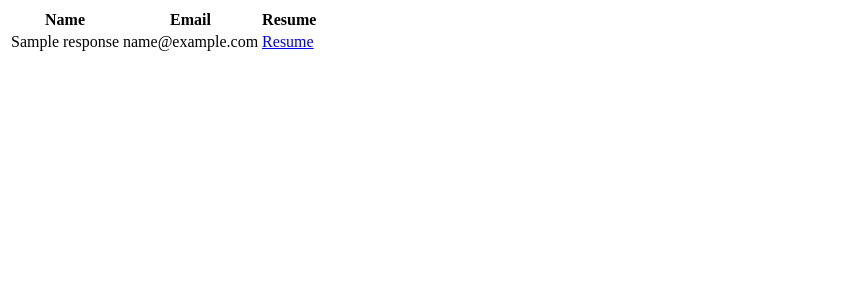
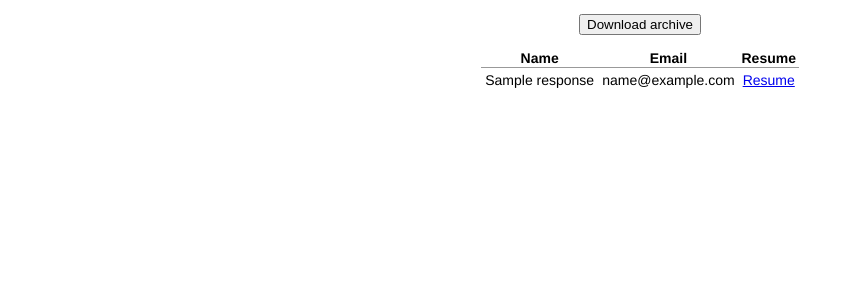
Before and after one commit to ChrisChan1117/Heath-Backend, a Flask app: page / in a window 1280 px wide. Shown: the top 300 px of the page, without its empty margins (0-847 px from the left). Run offline with Flask 2, Linux system fonts and the light colour scheme; a database or web service that is not in the repository returns one stand-in record (values such as "Sample title").

Commit message:
Got csv + /resumes working

```diff
--- /dev/null
+++ b/src/config.py
@@ -0,0 +1 @@
+FIELDS = ['name', 'email']
--- a/src/server.py
+++ b/src/server.py
@@ -1,7 +1,8 @@
 from flask import Flask, request, render_template, send_from_directory
 from flask.ext.cors import CORS, cross_origin
-from files import save_to_temp_file
+from files import save_to_temp_file, create_zip_from_data, create_temp_csv, save_to_temp_files, create_zip_from_files
 from src.db import save_record, get_records, get_record
+from utils import records_without_resumes
 
 ALLOWED_EXTENSIONS = {'pdf'}
 app = Flask(__name__)
@@ -38,6 +39,17 @@ def resume(id):
     return send_from_directory('/tmp', 'resume.pdf')
 
 
+@app.route("/archive")
+def archive():
+    records = get_records()
+    resumes = [record['resume'] for record in records]
+    data = records_without_resumes(records)
+    csv = create_temp_csv(data, 'spreadsheet.csv')
+    resume_files = save_to_temp_files(resumes, 'pdf', folder='resumes/')
+    create_zip_from_files(resume_files + [csv], 'archive.zip')
+    return send_from_directory('/tmp', 'archive.zip')
+
+
 @app.route('/pixel.gif')
 def pixel():
     return app.send_static_file('pixel.gif')
--- a/src/static/style.css
+++ b/src/static/style.css
@@ -0,0 +1,16 @@
+
+body {
+    font-family: "Helvetica Neue", Helvetica, "Segoe UI", Arial, freesans, sans-serif;
+    font-size: 14px;
+    text-align: center;
+}
+
+table {
+    border-spacing: 0;
+    margin: auto;
+}
+
+table td {
+    padding: 4px;
+    border-top: thin solid #999;
+}
--- a/src/templates/index.html
+++ b/src/templates/index.html
@@ -1,5 +1,8 @@
 {% extends 'base/layout.html' %}
 {% block body %}
+    <p>
+        <button onclick="window.location.href = '/archive'">Download archive</button>
+    </p>
     <table>
         <thead>
             <tr>
```
Also changed, not shown: src/files.py (+29 -5 lines), utils.py (added, +13 -0 lines).
